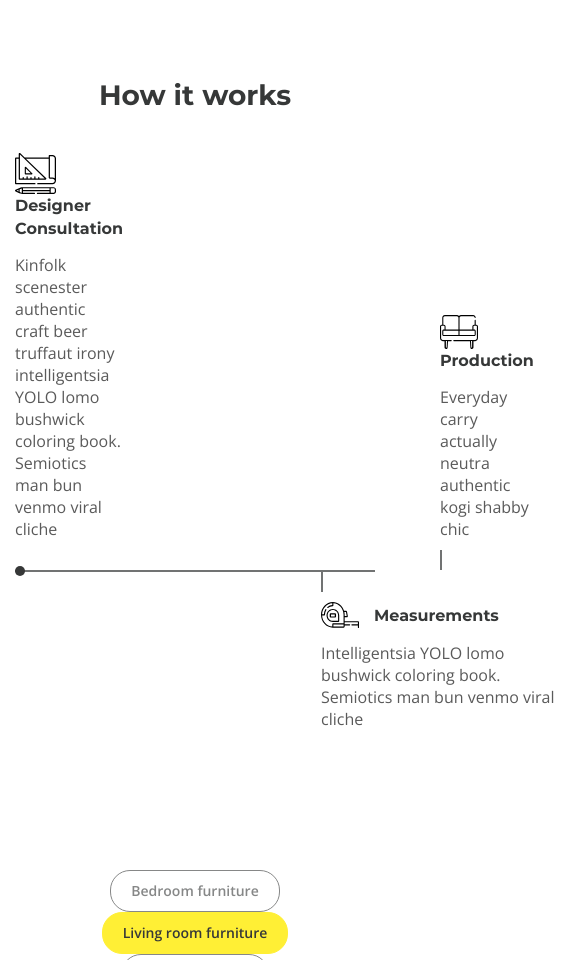
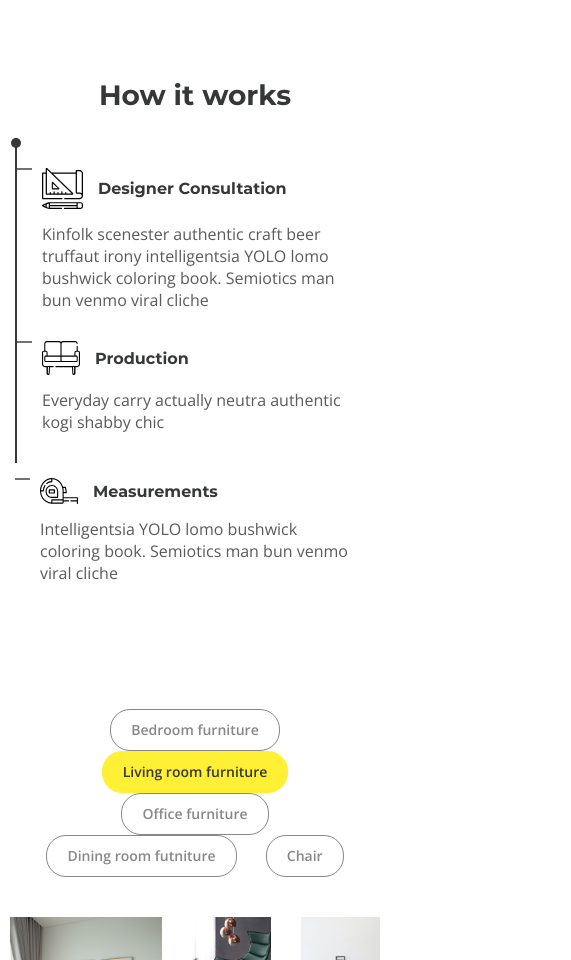
Before and after one commit to dev-rodion/desire-gulp, a website: page app/index.html in a window 390 px wide. Shown: the part 3313-4273 px from the top of the page, 571 px wide, since content can reach past the window. Drawn offline with Linux system fonts and the light colour scheme.

Commit message:
Adapted the .works-path section in index.html for mobile devices

```diff
--- a/app/js/jq-main.js
+++ b/app/js/jq-main.js
@@ -1,4 +1,13 @@
 $(function () {
+
+  $(window).on("load resize", function(){
+    if ($(window).width() <= 540) {
+      $('.works-path__item--measurements').appendTo($('.works-path__items-box'));
+    } else {
+      $('.works-path__item--measurements').appendTo($('.works-path__inner'));
+    }
+  });
+
   $(".top__slider").slick({
     dots: true,
     arrows: false,
--- a/app/scss/_media.scss
+++ b/app/scss/_media.scss
@@ -97,6 +97,11 @@
       margin-bottom: 10px;
     }
   }
+  .works-path {
+    &__item--production {
+      margin-left: auto;
+    }
+  }
 }
 // ==========
 
@@ -162,6 +167,18 @@
     }
     &__text {
       padding-left: 0;
+    }
+  }
+  .works-path {
+    &__item--consultation {
+      width: 250px;
+    }
+    &__item--production {
+      width: 200px;
+    }
+    &__item--measurements {
+      margin-left: auto;
+      margin-right: auto;
     }
   }
 }
@@ -259,6 +276,50 @@
       line-height: 55px;
     }
   }
+  .works-path {
+    &__title {
+      margin-bottom: 25px;
+    }
+    &__items-box {
+      position: relative;
+      flex-direction: column;
+      align-items: flex-start;
+      border-left: 2px solid #363838;
+      padding: 15px 0;
+      &::before {
+        content: "";
+        position: absolute;
+        top: 0;
+        left: -6px;
+        display: block;
+        width: 10px;
+        height: 10px;
+        border-radius: 50%;
+        background-color: #363838;
+      }
+    }
+    &__item {
+      width: 100%;
+      padding: 0 15px;
+      padding-left: 25px;
+      margin: 15px 0 !important;
+      &::before {
+        display: block !important;
+        width: 15px;
+        height: 2px;
+        top: 0px;
+      }
+    }
+    &__item--production {
+      order: 1;
+    }
+    &__item-title {
+      flex: 1;
+    }
+    &__line {
+      display: none;
+    }
+  }
 }
 // ==========
 
```
Also changed, not shown: app/css/style.min.css, app/js/main.min.js.
